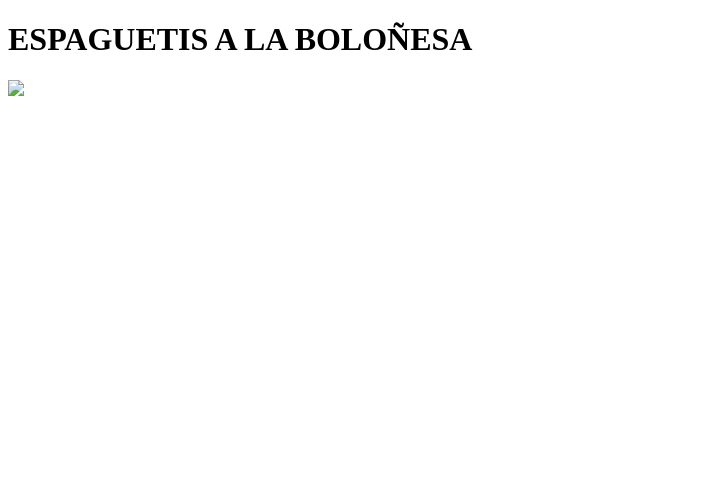
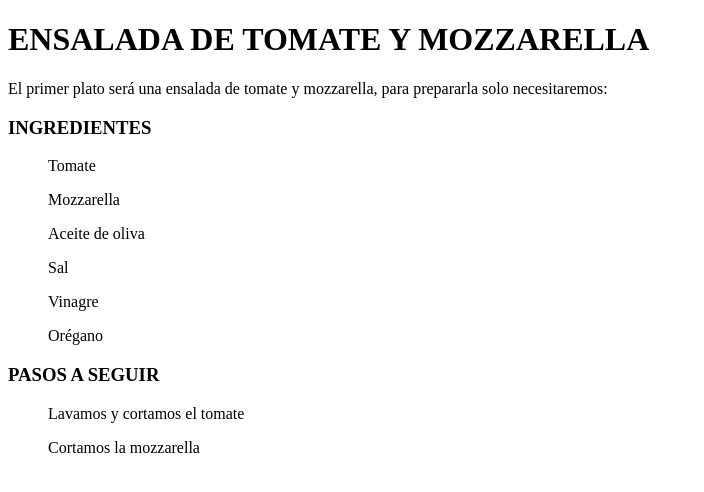
Before and after one commit to carlamaldonado04/ASIX1_M4UF1_A4_2_mi_men-_saludable_CarlaMaldonado, a plain HTML site: page primerPlato.html in a window 1280 px wide. Shown: the whole page, without its empty margins (0-704 px from the left). Drawn offline with Linux system fonts and the light colour scheme.

Commit message:
Add files via upload

```diff
--- a/primerPlato.html
+++ b/primerPlato.html
@@ -4,11 +4,24 @@
     <meta charset="UTF-8">
     <meta http-equiv="X-UA-Compatible" content="IE=edge">
     <meta name="viewport" content="width=device-width, initial-scale=1.0">
-    <title>Primer Plato</title>
+    <title>Primer plato</title>
 </head>
 <body>
-    <h1>ESPAGUETIS A LA BOLOÑESA</h1>
-    <img src="BURGUER.png"
+    <h1>ENSALADA DE TOMATE Y MOZZARELLA</h1>
+    <p>El primer plato será una ensalada de tomate y mozzarella, para prepararla solo necesitaremos:</p>
+
+    <h3>INGREDIENTES</h3>
+    <ul>Tomate</ul>
+    <ul>Mozzarella</ul>
+    <ul>Aceite de oliva</ul>
+    <ul>Sal</ul>
+    <ul>Vinagre</ul>
+    <ul>Orégano</ul>
+
+    <H3>PASOS A SEGUIR</H3>
+    <ol>Lavamos y cortamos el tomate</ol>
+    <ol>Cortamos la mozzarella</ol>
+
 
 
 </body>
```
